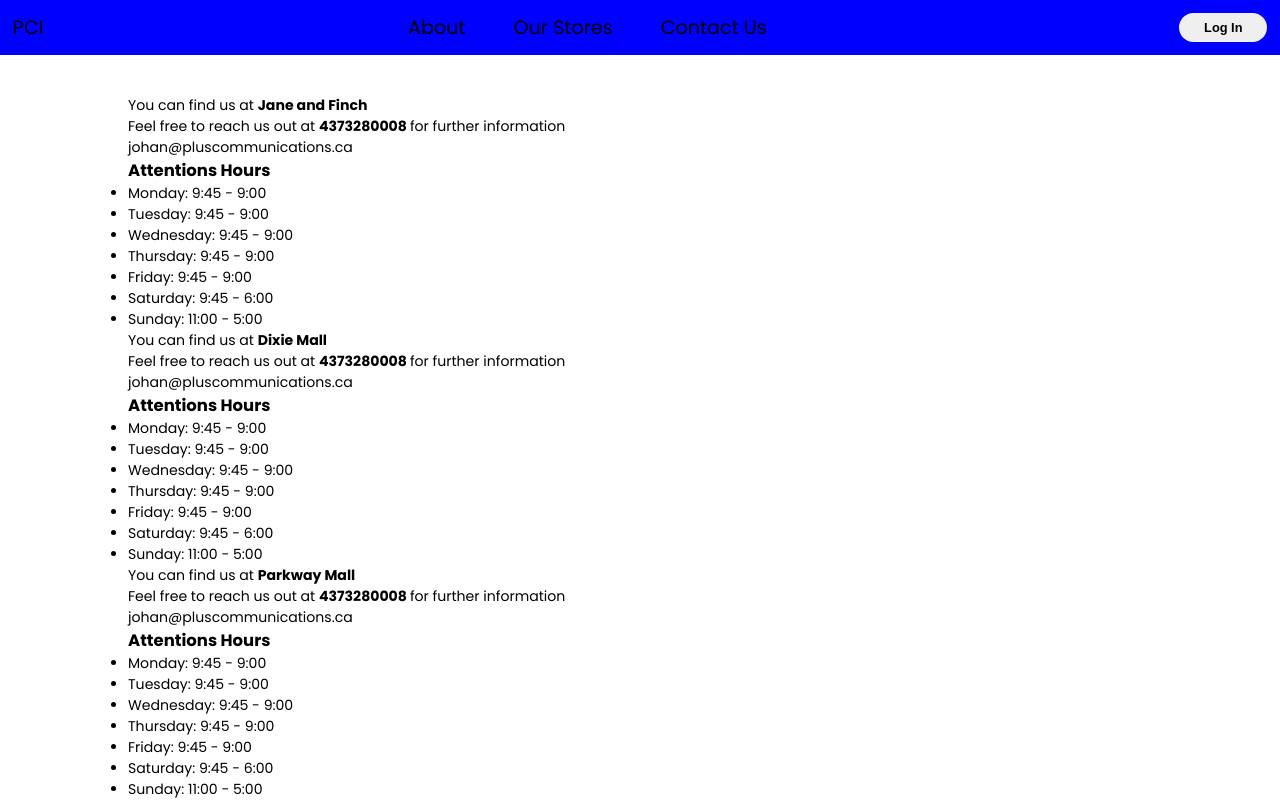
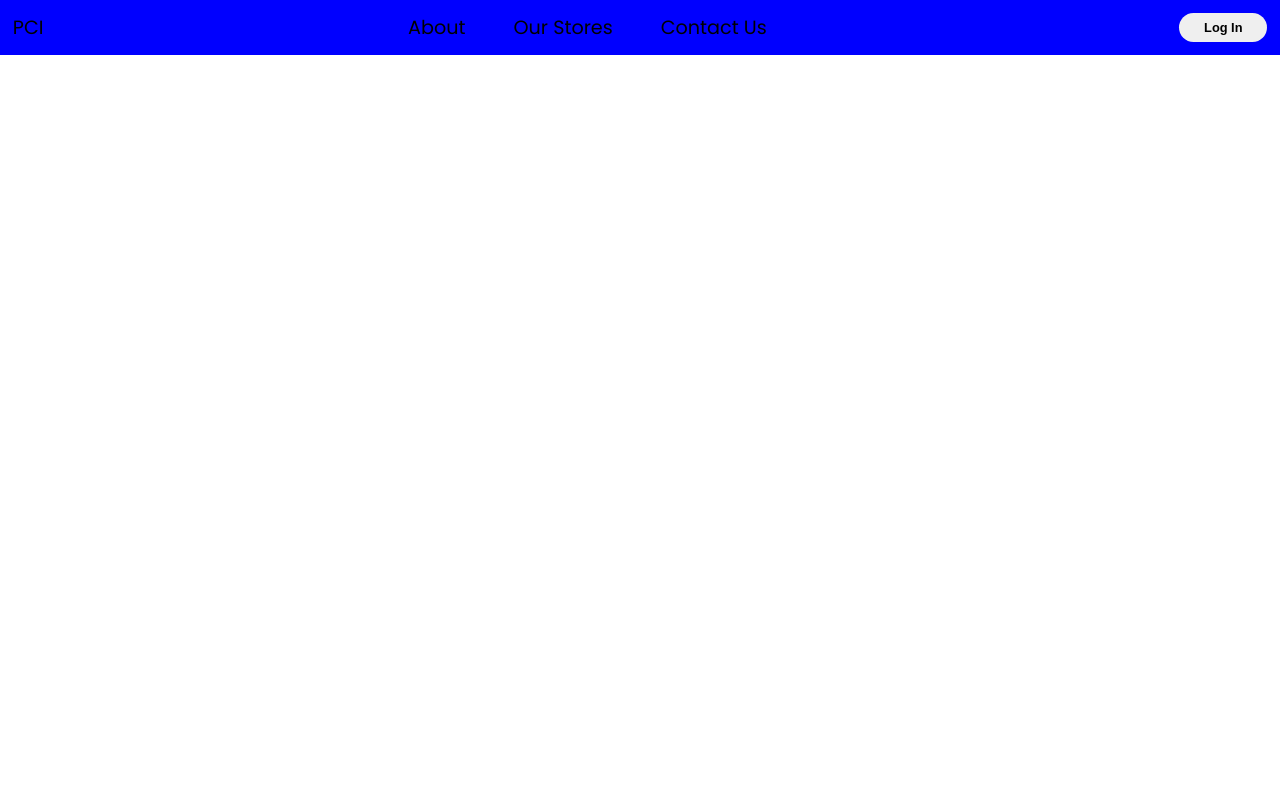
Before and after one commit to JohanFernandoLema/AuthApp, a React (Vite) app in the folder client/: page /stores-information in a window 1280 px wide. Shown: the top 800 px of the page. Built offline with nearby package versions, Linux system fonts and the light colour scheme.

Commit message:
modifications made in order to be able to display stores individually

```diff
--- a/client/components/NavBar.jsx
+++ b/client/components/NavBar.jsx
@@ -12,7 +12,7 @@
             <Link to={'/about'} className="removeU">
               <li>About</li>
             </Link>
-            <Link to={'/stores-information'} className="removeU">
+            <Link to={'/stores-list'} className="removeU">
               <li>Our Stores</li>
             </Link>
             <Link to={'/contact-us'} className="removeU">
--- a/client/components/StoresList.jsx
+++ b/client/components/StoresList.jsx
@@ -1,33 +1,4 @@
-import stores from './mock_data'
-
 const StoresList = () => {
-  return (
-    <div>
-      {stores.map((store, index) => (
-        <>
-          <p>
-            You can find us at <b> {store.locations} </b>
-          </p>
-          <p>
-            Feel free to reach us out at <b> {store.phone} </b> for further
-            information
-          </p>
-          <p key={index}>{store.email}</p>
-          <h3>Attentions Hours</h3>
-          <div>
-            <ul>
-              <li>{store.schedule[0]}</li>
-              <li>{store.schedule[1]}</li>
-              <li>{store.schedule[2]}</li>
-              <li>{store.schedule[3]}</li>
-              <li>{store.schedule[4]}</li>
-              <li>{store.schedule[5]}</li>
-              <li>{store.schedule[6]}</li>
-            </ul>
-          </div>
-        </>
-      ))}
-    </div>
-  )
+  return <div>Stores will go here</div>
 }
 export default StoresList
--- /dev/null
+++ b/client/pages/StorePage.jsx
@@ -0,0 +1,4 @@
+const StorePage = () => {
+  return <div>StorePage</div>
+}
+export default StorePage
--- /dev/null
+++ b/client/pages/StoresListPage.jsx
@@ -0,0 +1,4 @@
+const StoresListPage = () => {
+  return <div>Stores will be displayed here</div>
+}
+export default StoresListPage
--- a/client/pages/StoresPage.jsx
+++ /dev/null
@@ -1,9 +0,0 @@
-import StoresList from '../components/StoresList'
-const StoresPage = () => {
-  return (
-    <div>
-      <StoresList />
-    </div>
-  )
-}
-export default StoresPage
--- a/client/components/mock_data.js
+++ b/client/pages/mock_data.js
@@ -1,6 +1,7 @@
 const stores = [
   {
-    locations: 'Jane and Finch',
+    name: 'store-1',
+    location: 'jane-and-finch',
     phone: 4373280008,
     email: 'johan@pluscommunications.ca',
     schedule: [
@@ -14,7 +15,8 @@
     ],
   },
   {
-    locations: 'Dixie Mall',
+    name: 'store-2',
+    location: 'dixie-mall',
     phone: 4373280008,
     email: 'johan@pluscommunications.ca',
     schedule: [
@@ -28,7 +30,8 @@
     ],
   },
   {
-    locations: 'Parkway Mall',
+    name: 'store-3',
+    location: 'parkway-mall',
     phone: 4373280008,
     email: 'johan@pluscommunications.ca',
     schedule: [
@@ -42,7 +45,8 @@
     ],
   },
   {
-    locations: 'Albion Mall',
+    name: 'store-4',
+    location: 'albion-mall',
     phone: 4373280008,
     email: 'johan@pluscommunications.ca',
     schedule: [
--- a/client/src/App.jsx
+++ b/client/src/App.jsx
@@ -3,7 +3,8 @@
 import HomePage from '../pages/homePage'
 import AboutPage from '../pages/aboutPage'
 import ContactPage from '../pages/contactPage'
-import StoresPage from '../pages/storesPage'
+import StoresListPage from '../pages/StoresListPage'
+import StorePage from '../pages/StorePage'
 import './app.scss'
 function App() {
   return (
@@ -14,7 +15,8 @@
           <Routes>
             <Route path="/" element={<HomePage />} />
             <Route path="/about" element={<AboutPage />} />
-            <Route path="/stores-information" element={<StoresPage />} />
+            <Route path="/stores-list" element={<StoresListPage />} />
+            <Route path="/stores-list/:storeId" element={<StorePage />} />
             <Route path="/contact-us" element={<ContactPage />} />
           </Routes>
         </div>
```
